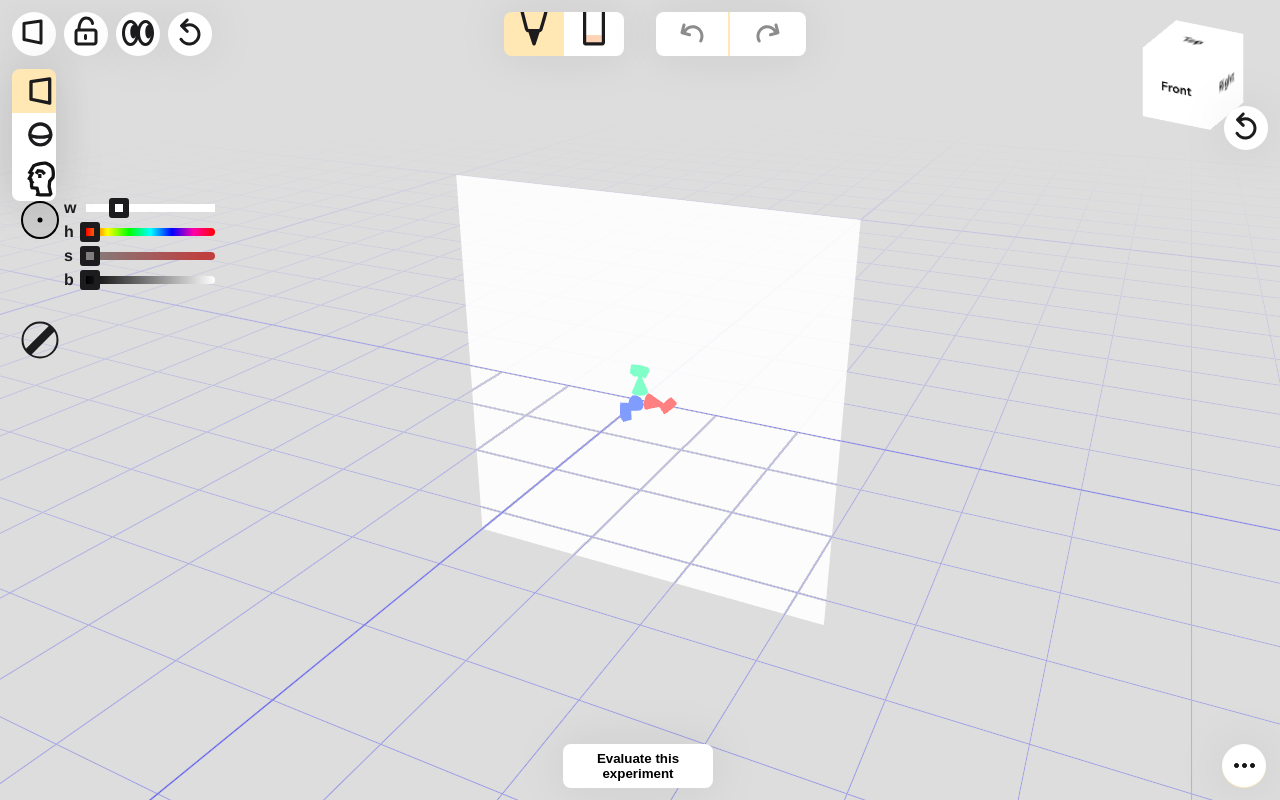
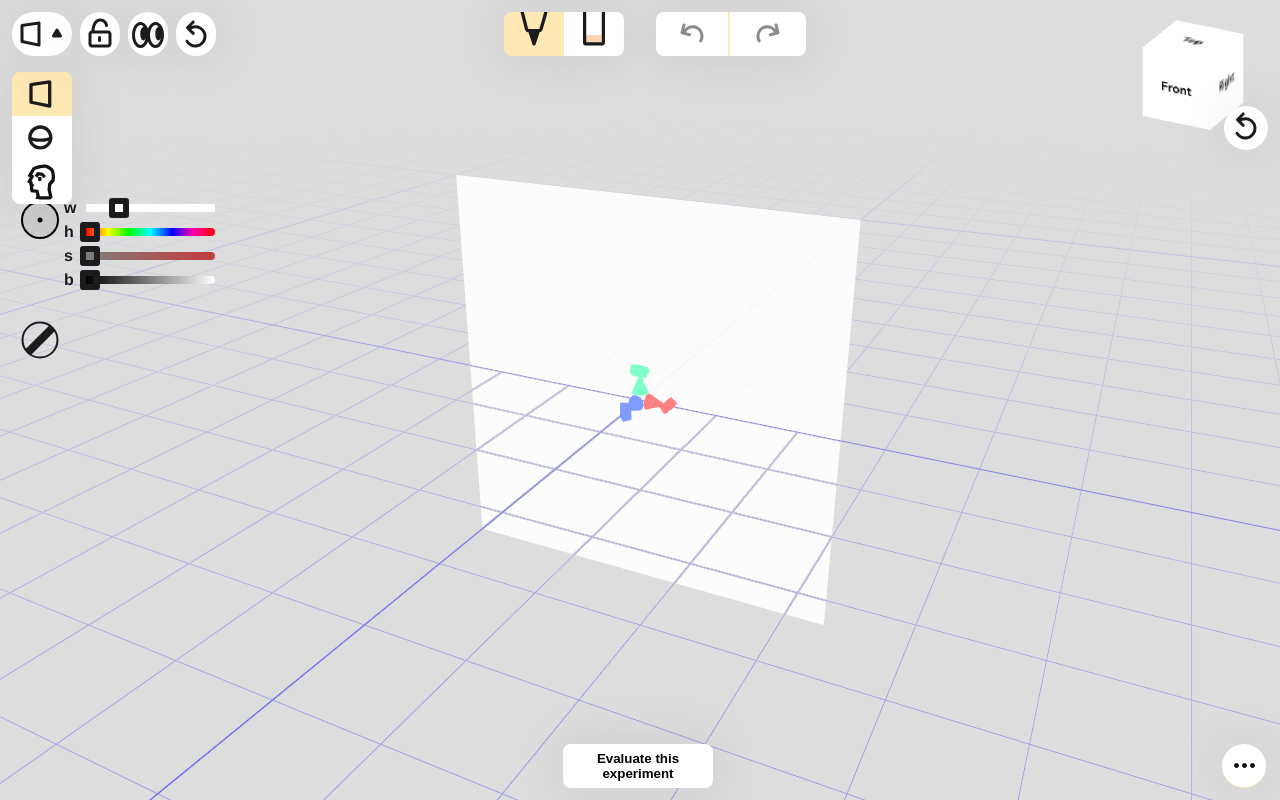
Before and after one commit to barese17/Penzil, a Vue app: page / in a window 1280 px wide. Both pictures are taken after a click on the element 34 px from the left and 34 px from the top of the page. Built offline with nearby package versions, Linux system fonts and the light colour scheme; what undo-manager would draw is missing.

Commit message:
Fixed shape selection dropdown

```diff
--- a/src/components/Canvas.vue
+++ b/src/components/Canvas.vue
@@ -17,43 +17,16 @@
         src="@/assets/icons/Canvas-Head.svg"
         alt="Head shape selected"
       />
-      <div class="canvasShapeSelection" v-if="shapeSelectionVisibility">
-        <span @click="setCanvasShape('plane')">
-          <input
-            type="radio"
-            id="shapePlane"
-            name="shape"
-            value="plane"
-            v-model="shape"
-          /><label for="plane"
-            ><img
-              src="@/assets/icons/Canvas-Plane.svg"
-              alt="Set the 3d canvas shape to plane"
-          /></label> </span
-        ><span @click="setCanvasShape('sphere')">
-          <input
-            type="radio"
-            id="shapeSphere"
-            name="shape"
-            value="sphere"
-            v-model="shape" /><label for="sphere"
-            ><img
-              src="@/assets/icons/Canvas-Sphere.svg"
-              alt="Set the 3d canvas shape to shphere" /></label></span
-        ><span @click="setCanvasShape('head')">
-          <input
-            type="radio"
-            id="shapeHead"
-            name="shape"
-            value="head"
-            v-model="shape"
-          /><label for="head"
-            ><img
-              src="@/assets/icons/Canvas-Head.svg"
-              alt="Set the 3d canvas shape to head"
-          /></label>
-        </span>
-      </div>
+      <img
+        src="@/assets/icons/Dropdown.svg"
+        v-bind:style="[
+          shapeSelectionVisibility
+            ? { transform: 'rotate(180deg)' }
+            : { transform: 'rotate(0deg)' },
+        ]"
+        style="margin-right: 10px"
+        alt="Click to show options"
+      />
     </span>
     <span
       class="canvas-button"
@@ -92,6 +65,43 @@
         alt="Reset canvas position and rotation"
       />
     </span>
+    <div class="canvasShapeSelection" v-if="shapeSelectionVisibility">
+      <span @click="setCanvasShape('plane')">
+        <input
+          type="radio"
+          id="shapePlane"
+          name="shape"
+          value="plane"
+          v-model="shape"
+        /><label for="plane"
+          ><img
+            src="@/assets/icons/Canvas-Plane.svg"
+            alt="Set the 3d canvas shape to plane"
+        /></label> </span
+      ><span @click="setCanvasShape('sphere')">
+        <input
+          type="radio"
+          id="shapeSphere"
+          name="shape"
+          value="sphere"
+          v-model="shape" /><label for="sphere"
+          ><img
+            src="@/assets/icons/Canvas-Sphere.svg"
+            alt="Set the 3d canvas shape to shphere" /></label></span
+      ><span @click="setCanvasShape('head')">
+        <input
+          type="radio"
+          id="shapeHead"
+          name="shape"
+          value="head"
+          v-model="shape"
+        /><label for="head"
+          ><img
+            src="@/assets/icons/Canvas-Head.svg"
+            alt="Set the 3d canvas shape to head"
+        /></label>
+      </span>
+    </div>
   </div>
 </template>
 
@@ -283,8 +293,9 @@ export default {
   filter: drop-shadow(0px 0px 24px rgba(0, 0, 0, 0.08));
   border-radius: 8px;
   overflow: hidden;
-  position: relative;
-  top: 12px;
+  position: absolute;
+  top: calc(44px + 8px + 8px);
+  width: 60px;
 }
 
 .canvasShapeSelection > span > label {
@@ -338,6 +349,9 @@ export default {
   text-align: center;
   z-index: 2;
   filter: drop-shadow(0px 0px 24px rgba(0, 0, 0, 0.08));
+  display: flex;
+  align-items: center;
+  width: auto;
 }
 
 #transform-mode {
```
Also changed, not shown: src/assets/icons/Dropdown.svg (added).
